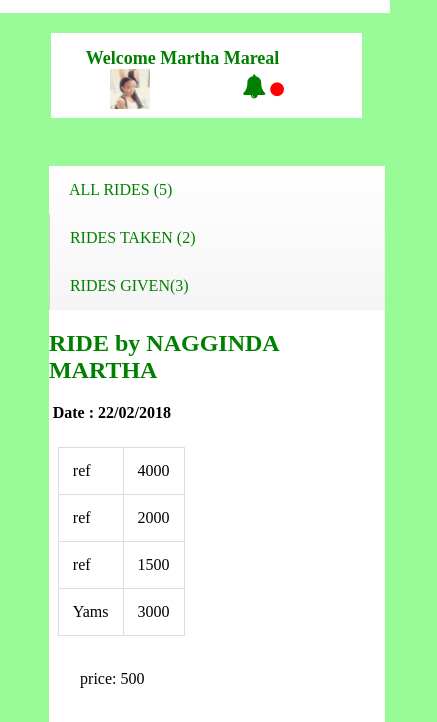
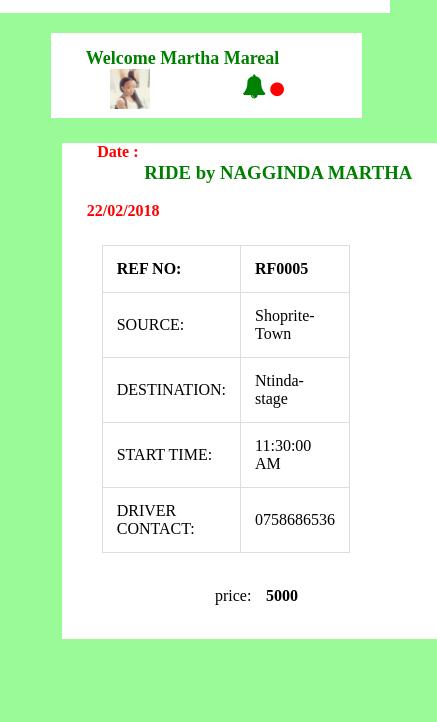
Before and after one commit to marthamareal/ride-my-way, a plain HTML site: page UI/show-ride.html in a window 390 px wide. Shown: the part 158-880 px from the top of the page, 437 px wide, since content can reach past the window. After the commit the page ends 844 px from the top, so only its background shows below. Drawn offline with Linux system fonts and the light colour scheme.

Commit message:
Modify styles

```diff
--- a/UI/Css/style.css
+++ b/UI/Css/style.css
@@ -13,6 +13,7 @@ body{
 
 .signup-login{
     width: 42%;
+    margin-left: 58%;
     height: auto;
     border: solid thin lightgreen;
     margin-top: 1px;
@@ -238,11 +239,31 @@ th, td {
 
 }
 
-.show-ride{
+.show-ride-details{
     display: block!important;
+    background-color: white;
+    height: auto;
+    width: 700px;
+    margin-left: 5%;
 }
-.show-ride>h2{
-    float: none;
+.show-ride-details>label>strong{
+    color: red;
+}
+.show-ride-details,table{
+    width: 500px;
+    margin-top: 25px;
+    margin-left: 15%;
+
+}
+.show-ride>h3{
+float: none;
+}
+
+.show-ride,table{
+    width: 85%;
+    margin-top: 25px;
+    margin-left: 10%;
+
 }
 .ride-details{
     padding: 3em 8em;
@@ -272,7 +293,7 @@ th, td {
     font-size: smaller;
 }
 .rides table{
-    margin-left: 7%;
+    /*margin-left: 7%;*/
 }
 .rides table, td, th{
     /*border: 1px solid #ddd;*/
@@ -528,7 +549,7 @@ th, td {
     color: red;
     float: left;
     margin-top: 12px;
-    margin-left: 40px;
+    margin-left: 30px;
     background: linear-gradient(lightgrey,whitesmoke);
     padding: 5px 25px;
 
@@ -537,7 +558,7 @@ th, td {
 #next{color: green;
     float: right;
     margin-top: 12px;
-    margin-right: 40px;
+    margin-right: 30px;
     padding: 5px 25px;
     background: linear-gradient(lightgrey,whitesmoke);
 }
@@ -707,13 +728,30 @@ label{
 #hovered{
     width: 180px;
 }
-#all-rides{
+.show-ride-details{
+    display: block!important;
+    background-color: white;
+    height: auto;
+    width: 700px;
+    margin-left: 5%;
+}
+.show-ride-details>label>strong{
+    color: red;
+}
+.show-ride-details,table{
+    width: 350px;
+    margin-top: 25px;
+    margin-left: 7%;
 
 }
-#given{
+.show-ride>h3{
+float: none;
+}
 
-}
-#taken{
+.show-ride,table{
+    width: 50%;
+    margin-top: 25px;
+    margin-left: 15px;
 
 }
 }
--- a/UI/show-ride.html
+++ b/UI/show-ride.html
@@ -68,47 +68,42 @@
 
 <div class="content-home">
 
-     <div class="rides" id="rides">
-
-        <div id="rides-header">
-              <div  class="all-rides" onclick="change_rides_view('all-rides','given','taken')">ALL RIDES (5) </div>
-
-                 <div class="given" onclick="change_rides_view('given','all-rides','taken')"> RIDES TAKEN (2)</div>
-
-                 <div class="taken" onclick="change_rides_view('taken','given','all-rides')"> RIDES GIVEN(3)</div>
-
-         </div>
-
-
-    <h2>RIDE by NAGGINDA MARTHA</h2>
+     <div class="show-ride-details">
+         <center><h3>RIDE by NAGGINDA MARTHA</h3></center>
     <div  class="show-ride-details">
         <label><strong>Date : 22/02/2018</strong></label>
         <table>
             <tbody>
+
             <tr>
-                <td>ref</td>
-                <td>4000</td>
+                <td><strong>REF NO:</strong></td>
+                <td><strong>RF0005</strong></td>
+
+            </tr>
+            <tr>
+                <td>SOURCE:</td>
+                <td>Shoprite-Town</td>
 
             </tr>  <tr>
-                 <td>ref</td>
-                <td>2000</td>
+                 <td>DESTINATION:</td>
+                <td>Ntinda-stage</td>
 
 
             </tr>  <tr>
 
-                <td>ref</td>
-                <td>1500</td>
+                <td>START TIME:</td>
+                <td>11:30:00 AM</td>
 
             </tr>  <tr>
-                <td>Yams</td>
-                <td>3000</td>
+                <td>DRIVER CONTACT:</td>
+                <td>0758686536</td>
 
             </tr>
             </tbody>
 
         </table>
         <br>
-        <center><p>price: 500</a></p><br></center>
+        <center><p>price: <label><strong>5000</strong></label></p><br></center>
     </div>
 
     </div>
@@ -117,9 +112,6 @@
 
 
 <script>
-    let hovered = document.getElementById("hovered");
-    let _accounts = document.getElementById("accounts");
-
 
 function notification() {
 
```
Also changed, not shown: UI/create-ride.html (+5 -5 lines), UI/index.html (+2 -2 lines), UI/login.html (+2 -2 lines), UI/signup.html (+6 -6 lines).
